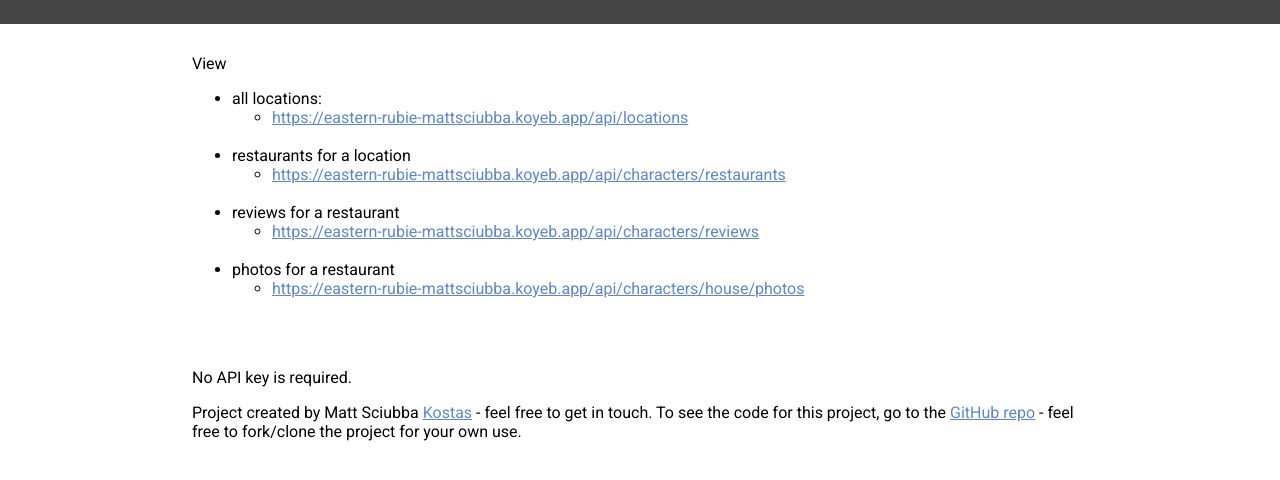
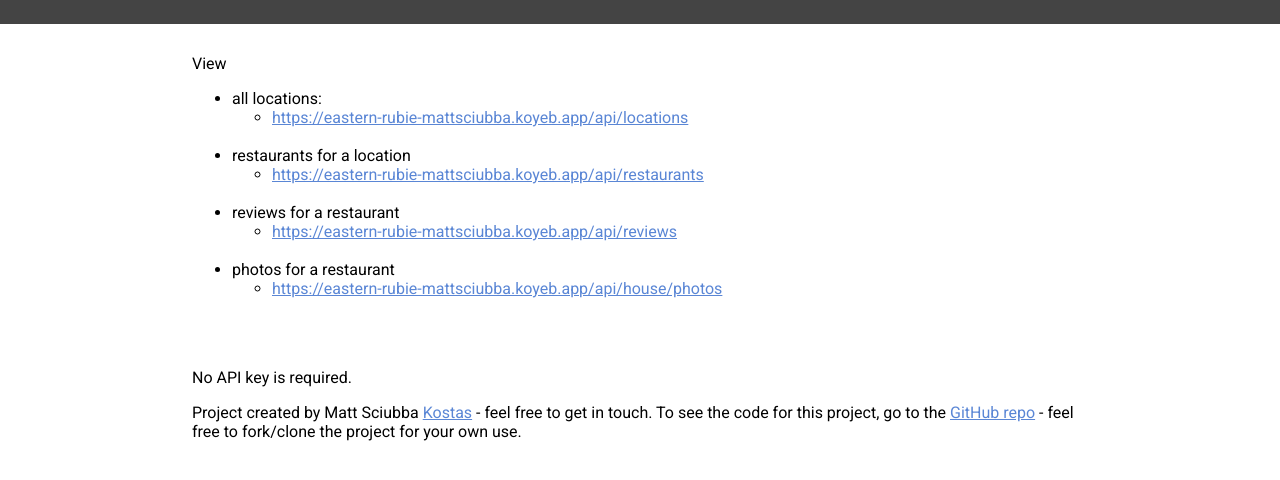
Before and after one commit to mshooba/tripadvisorAPI, a website: page public/index.html in a window 1280 px wide. Shown: the part 126-606 px from the top of the page. Drawn offline with Linux system fonts and the light colour scheme.

Commit message:
ASDasdasd

```diff
--- a/public/index.html
+++ b/public/index.html
@@ -21,19 +21,20 @@
     <br>
     <li>restaurants for a location
       <ul>
-        <li><a href="https://eastern-rubie-mattsciubba.koyeb.app/api/restaurants">https://eastern-rubie-mattsciubba.koyeb.app/api/characters/restaurants</a></li>
+        <li><a href="https://eastern-rubie-mattsciubba.koyeb.app/api/restaurants">https://eastern-rubie-mattsciubba.koyeb.app/api/restaurants</a></li>
       </ul>
     </li>
     <br>
     <li>reviews for a restaurant
       <ul>
-        <li><a href="https://eastern-rubie-mattsciubba.koyeb.app/api/reviews">https://eastern-rubie-mattsciubba.koyeb.app/api/characters/reviews</a></li>
+        <li><a href="https://eastern-rubie-mattsciubba.koyeb.app/api/reviews">https://eastern-rubie-mattsciubba.koyeb.app/api/reviews</a></li>
       </ul>
     </li>
+
     <br>
     <li>photos for a restaurant
       <ul>
-        <li><a href="https://eastern-rubie-mattsciubba.koyeb.app/api/restaurantphotos">https://eastern-rubie-mattsciubba.koyeb.app/api/characters/house/photos</a></li>
+        <li><a href="https://eastern-rubie-mattsciubba.koyeb.app/api/restaurantphotos">https://eastern-rubie-mattsciubba.koyeb.app/api/house/photos</a></li>
       </ul>
     </li>
     <br>
```
Also changed, not shown: server.js (+0 -15 lines).
